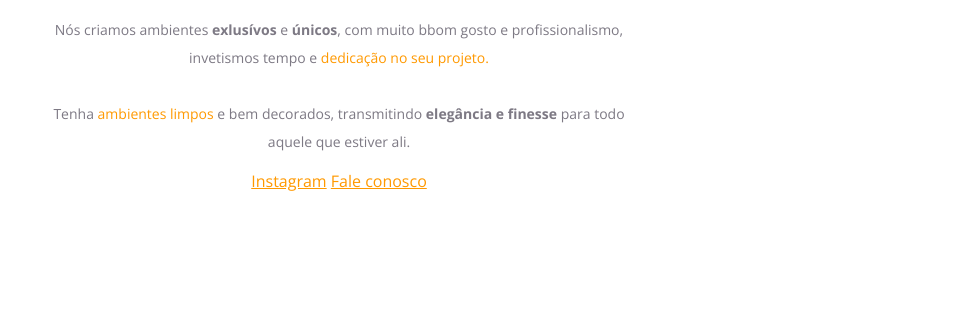
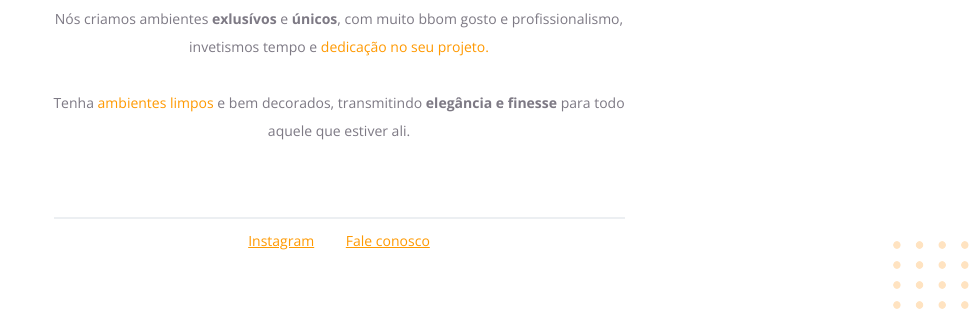
Before and after one commit to alexandre-matias1/rocketseat, a plain HTML site: page Projeto_01/index.html in a window 1280 px wide. Shown: the part 481-800 px from the top of the page, without its empty margins (301-1280 px from the left). Drawn offline with nearby package versions, Linux system fonts and the light colour scheme.

Commit message:
Stage 2 Projeto 01 Finalizado

```diff
--- a/Projeto_01/index.html
+++ b/Projeto_01/index.html
@@ -16,7 +16,6 @@
 </head>
 <body>
   <!-- Atributo alt == Acessibilidade, caso não aparece a img ou algum app que ajude informe a pessoa que está no site o que é essa img //Info retirada do show me the code -->
-  <img id="balls" src="images/balls.svg" alt="Bolinhas laranjadas no canto inferior da tela">
   <div id="hero">
     <!--Além da acessibilidade o alt ajuda no SEO da pagina-->
     <img src="images/img1.jpg" alt="Desenho de uma pessoa com moveis">
@@ -32,10 +31,13 @@
     </p>
   </div>
   <footer>
-    <a href="https://instagram.com/buzzitos">Instagram</a>
+    <div id="line"></div>
+    <!--target="_blank abre uma nova janela"-->
+    <a target="_blank" id="ig"href="https://instagram.com/buzzitos">Instagram</a>
     <!--&nbsp; espacamento nas linhas-->
     <!--Ao clicar abre o cliente de email-->
     <a href="mailto:contato@moveis.com">Fale conosco</a>
   </footer>
+  <img id="balls" src="images/balls.svg" alt="Bolinhas laranjadas no canto inferior da tela">
 </body>
 </html>
--- a/Projeto_01/style.css
+++ b/Projeto_01/style.css
@@ -5,7 +5,11 @@ body{
 
 #hero{
   width: 592px;
-  margin: auto;
+  margin: 0 auto 72px;
+}
+
+#hero img{
+  margin-bottom: 72px;
 }
 
 h1 {
@@ -23,8 +27,29 @@ span , a{
   color: #FF9900;
 }
 
-p {
+p, footer {
   color: #7D7984;
   font-size: 14px;
   line-height: 28px;
 }
+
+footer{
+  margin-bottom: 33px;
+}
+
+footer #ig{
+  margin-right: 28px;
+}
+
+#line {
+  width: 569px;
+  height: 0px;
+  border: 1px #eceff2 solid;
+  margin: 0 auto 8px;
+}
+
+#balls {
+  position: fixed;
+  bottom: 0px;
+  right: 0px;
+}
```
